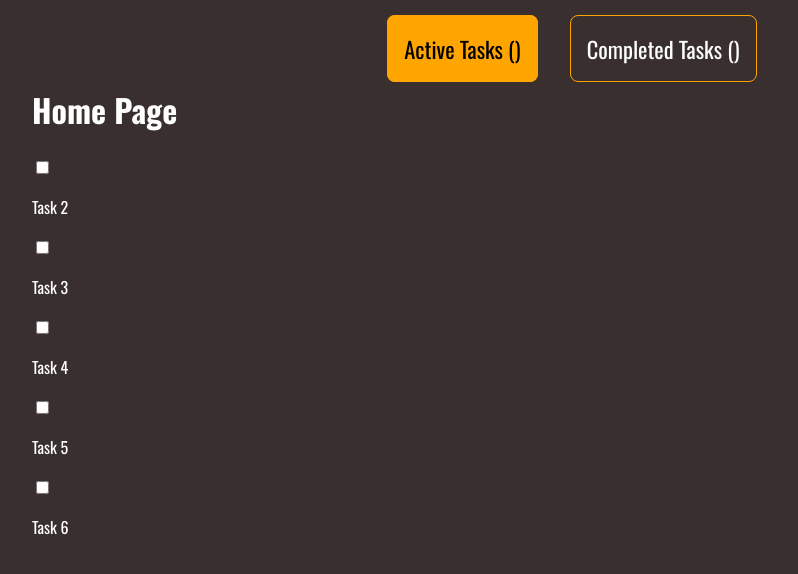
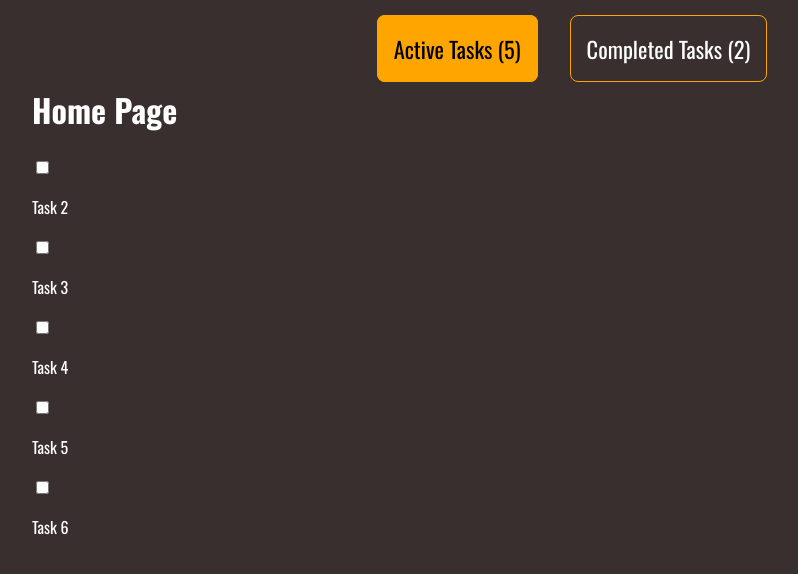
Before and after one commit to DimitarStefan0v/To-Do-App, a React (Create React App) app in the folder client/: page / in a window 1280 px wide. Shown: the top 574 px of the page, without its empty margins (68-866 px from the left). Built offline with nearby package versions, Linux system fonts and the light colour scheme.

Commit message:
Pass active and completed tasks length props to visualize it on the links

```diff
--- a/client/src/App.js
+++ b/client/src/App.js
@@ -17,7 +17,6 @@ const dummyTasks = [
     { id: 'id7', description: 'Task 7', isCompleted: true },
 ];
 
-
 const App = () => {
     const [tasks, setTasks] = useState(dummyTasks);
 
@@ -33,7 +32,7 @@ const App = () => {
     const router = createBrowserRouter([
         {
             path: '/',
-            element: <RootLayout />,
+            element: <RootLayout activeTasksCount={activeTasks.length} completedTasksCount={completedTasks.length} />,
             errorElement: <ErrorPage />,
             children: [
                 {
--- a/client/src/components/MainNavigation/MainNavigation.js
+++ b/client/src/components/MainNavigation/MainNavigation.js
@@ -12,7 +12,7 @@ const MainNavigation = (props) => {
                         className={({ isActive }) => isActive ? `${classes.link} ${classes.active}` : `${classes.link}`}
                         end
                    >
-                        Active Tasks ({props.itemsCount})
+                        Active Tasks ({props.activeTasksCount})
                     </NavLink>
                 </li>
                 <li>
@@ -20,7 +20,7 @@ const MainNavigation = (props) => {
                         to="/completed"
                         className={({ isActive }) => isActive ? `${classes.link} ${classes.active}` : `${classes.link}`}
                     >
-                        Completed Tasks ({props.itemsCount})
+                        Completed Tasks ({props.completedTasksCount})
                     </NavLink>
                 </li>
             </ul>
--- a/client/src/pages/Root/Root.js
+++ b/client/src/pages/Root/Root.js
@@ -5,7 +5,7 @@ import MainNavigation from '../../components/MainNavigation/MainNavigation';
 const RootLayout = (props) => {
     return (
         <>
-            <MainNavigation itemsCount={props.itemsCount} />
+            <MainNavigation {...props} />
             <Outlet />
         </>
     );
```
